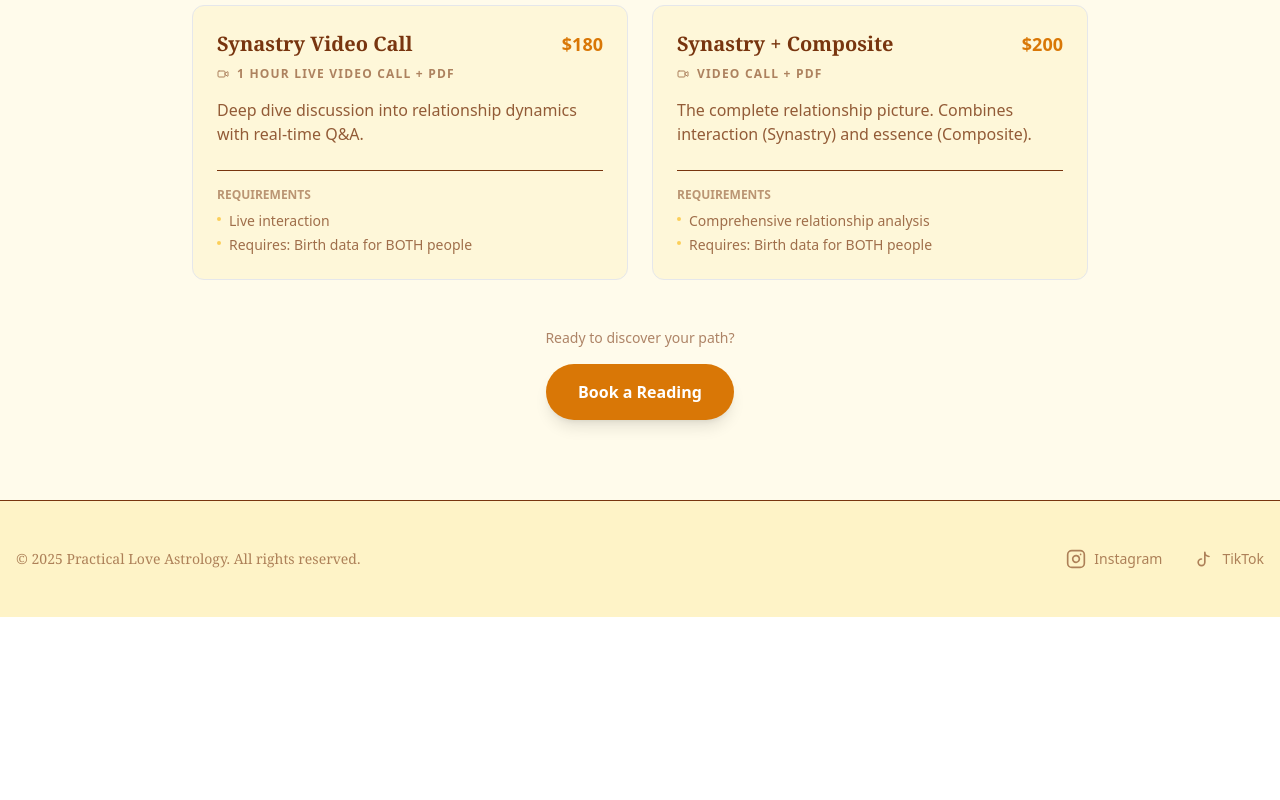
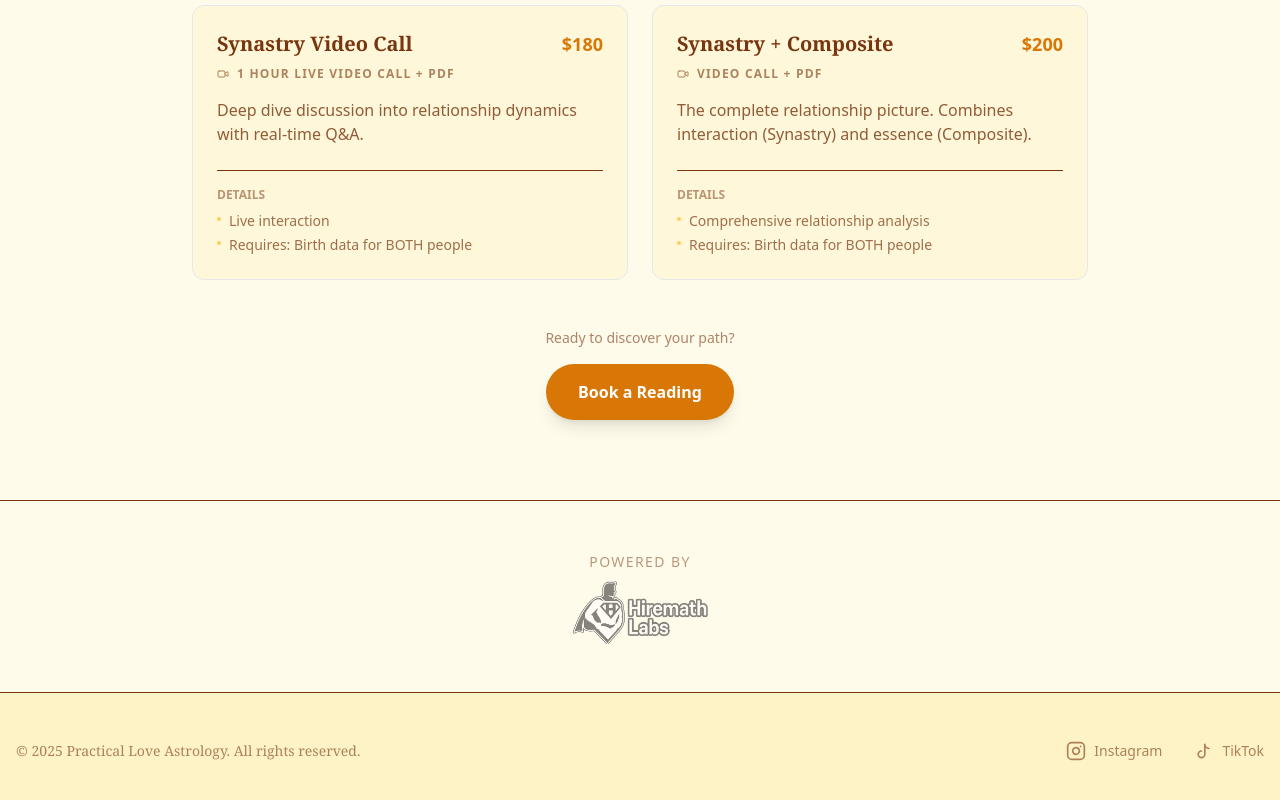
Before and after one commit to sujeethiremath/astromystic, a Next.js app in the folder astromystic/: page /about in a window 1280 px wide. Shown: the part 1821-2621 px from the top of the page. Before the commit the page ends 2438 px from the top, so only its background shows below. Built offline with nearby package versions, Linux system fonts and the light colour scheme; no server answers.

Commit message:
added hiremath-labs logo

```diff
--- a/astromystic/app/about/page.tsx
+++ b/astromystic/app/about/page.tsx
@@ -275,7 +275,7 @@ export default function AboutPage() {
                   <p className="opacity-80 mb-6 flex-grow">{service.desc}</p>
 
                   <div className="mt-auto pt-4 border-t border-current border-opacity-10">
-                    <div className="text-xs font-bold opacity-50 mb-2 uppercase">Requirements</div>
+                    <div className="text-xs font-bold opacity-50 mb-2 uppercase">Details</div>
                     <ul className="space-y-1 text-sm opacity-70">
                       {service.details.map((detail, i) => (
                         <li key={i} className="flex items-start gap-2">
@@ -301,7 +301,22 @@ export default function AboutPage() {
 
         </div>
       </main>
-
+      {/* POWERED BY SECTION */}
+      <section className={`py-12 text-center border-t border-current border-opacity-10 ${current.bg} ${current.text}`}>
+         <a
+           href="https://sujeethiremath.com"
+           target="_blank"
+           rel="noopener noreferrer"
+           className="inline-flex flex-col items-center gap-2 opacity-50 hover:opacity-100 transition-opacity duration-300"
+         >
+           <span className="text-sm uppercase tracking-widest">Powered by</span>
+           <img
+             src="/hiremath-logo.webp"
+             alt="Hiremath Labs"
+             className={`h-16 w-auto ${theme === 'moon' ? 'invert' : ''}`}
+           />
+         </a>
+      </section>
       <Footer currentStyles={current} />
     </div>
   );
--- a/astromystic/app/page.tsx
+++ b/astromystic/app/page.tsx
@@ -91,6 +91,22 @@ export default function Home() {
         <Services theme={theme} currentStyles={current} onBookNow={handleBookNow} />
         <About theme={theme} />
         <Contact theme={theme} />
+        {/* POWERED BY SECTION */}
+      <section className={`py-12 text-center border-t border-current border-opacity-10 ${current.bg} ${current.text}`}>
+         <a
+           href="https://sujeethiremath.com"
+           target="_blank"
+           rel="noopener noreferrer"
+           className="inline-flex flex-col items-center gap-2 opacity-50 hover:opacity-100 transition-opacity duration-300"
+         >
+           <span className="text-sm uppercase tracking-widest">Powered by</span>
+           <img
+             src="/hiremath-logo.webp"
+             alt="Hiremath Labs"
+             className={`h-16 w-auto ${theme === 'moon' ? 'invert' : ''}`}
+           />
+         </a>
+      </section>
         <Footer currentStyles={current} />
       </main>
     </div>
```
Also changed, not shown: astromystic/public/hiremath-logo.webp (added).
